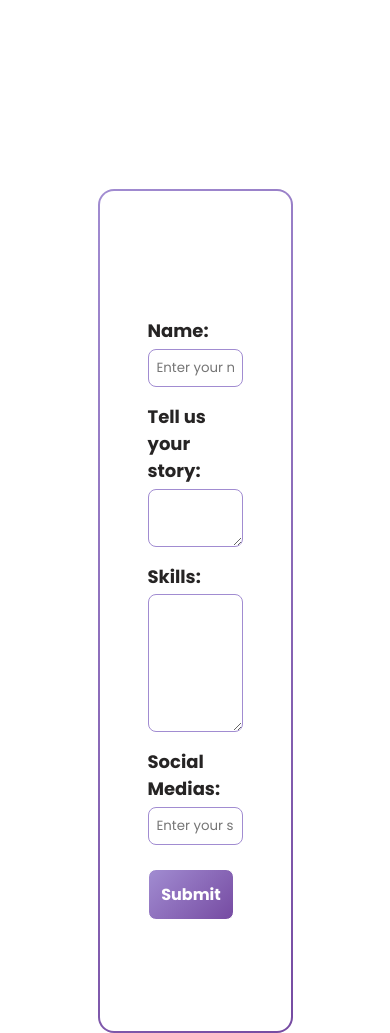
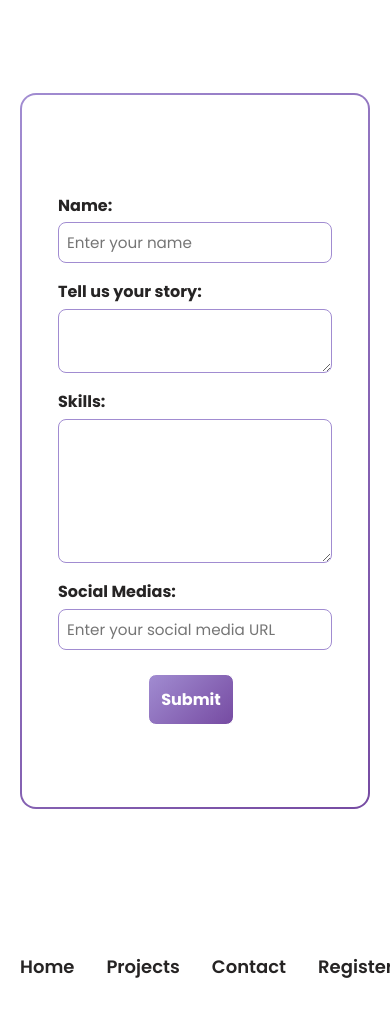
Before and after one commit to isalvesb/projeto-portfolio, a plain HTML site: page register.html in a window 390 px wide. Shown: the part 872-1905 px from the top of the page. Drawn offline with Linux system fonts and the light colour scheme.

Commit message:
Ajusta estilos de responsividade e layout do formulário de registro

```diff
--- a/css/register.css
+++ b/css/register.css
@@ -21,9 +21,10 @@
   display: flex;
   align-items: center;
   justify-content: center;
-  width: 50vw;
-  height: 100vh;
-  margin: 10rem auto;
+  width: 100%;
+  max-width: 600px;
+  margin: 6rem auto;
+  padding: 0 1rem;
 }
 
 .border-gradient {
@@ -41,7 +42,7 @@
   flex-direction: column;
   width: 100%;
   max-width: 500px;
-  padding: 2rem 3rem;
+  padding: clamp(1.5rem, 4vw, 3rem);
 }
 
 label {
@@ -75,3 +76,35 @@
   display: flex;
   justify-content: center;
 }
+
+/* Responsividade para Tablets e Celulares */
+@media (max-width: 768px) {
+  body {
+    padding: 0 1.25rem;
+  }
+
+  label {
+    font-size: 1rem;
+  }
+
+  .form-curriculo {
+    margin: 4rem auto;
+  }
+}
+
+/* Responsividade para Celulares pequenos */
+@media (max-width: 480px) {
+  .container-form {
+    padding: 1.5rem 1.25rem;
+  }
+
+  input,
+  textarea {
+    font-size: 0.95rem;
+  }
+}
+
+/* Evitar form "alto demais" para celulares */
+.form-curriculo {
+  min-height: calc(100vh - 8rem);
+}
```
